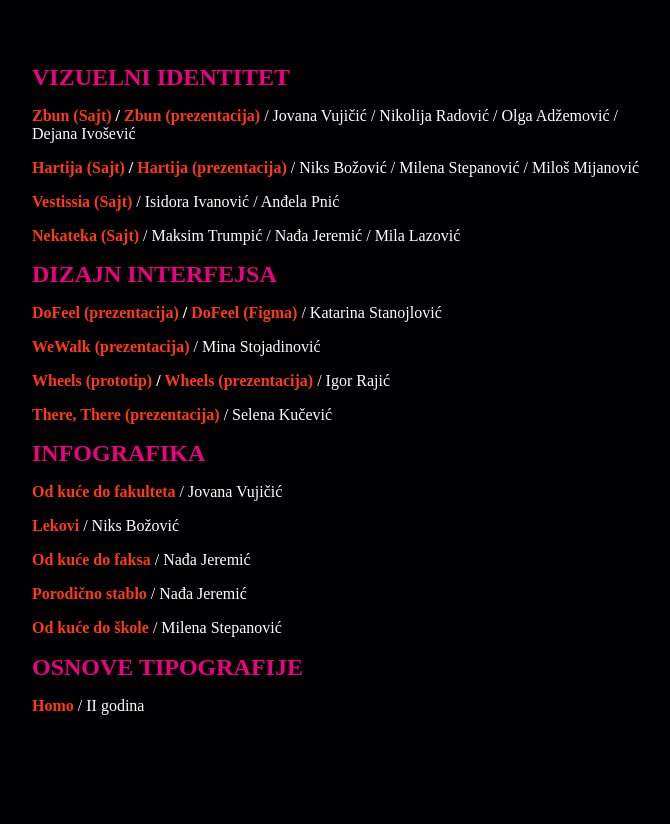
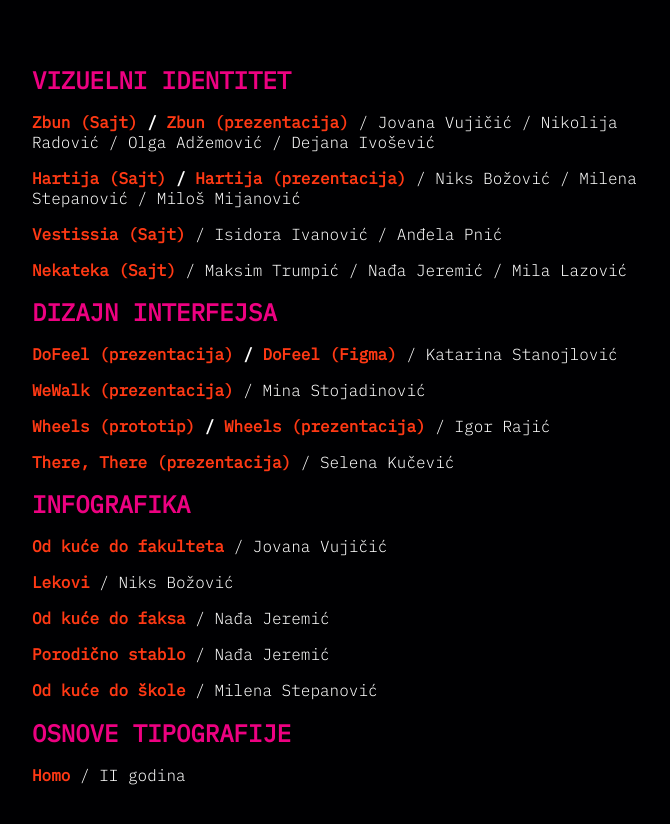
Before and after one commit to niksbozovic/du2024, a plain HTML site: page index.html in a window 1280 px wide. Shown: the whole page, without its empty margins (56-726 px from the left). Before the commit the page ends 800 px from the top, so only its background shows below. Drawn offline with Linux system fonts and the light colour scheme.

Commit message:
Update style.css

```diff
--- a/style.css
+++ b/style.css
@@ -4,21 +4,21 @@ body {
 }
 
 h1 {
-	font-family: "IBM Plex Sans";
+	font-family: "IBM Plex Mono";
 	font-weight: 600;
 	font-size: 3vh;
 	color: #ed0181;
 }
 
 p {
-	font-family: "IBM Plex Sans";
+	font-family: "IBM Plex Mono";
 	font-weight: 300;
 	font-size: 2vh;
 	color: #fff;
 }
 
 a {
-	font-family: "IBM Plex Sans";
+	font-family: "IBM Plex Mono";
 	font-weight: 600;
 	font-size: 2vh;
 	text-decoration: none;
```
